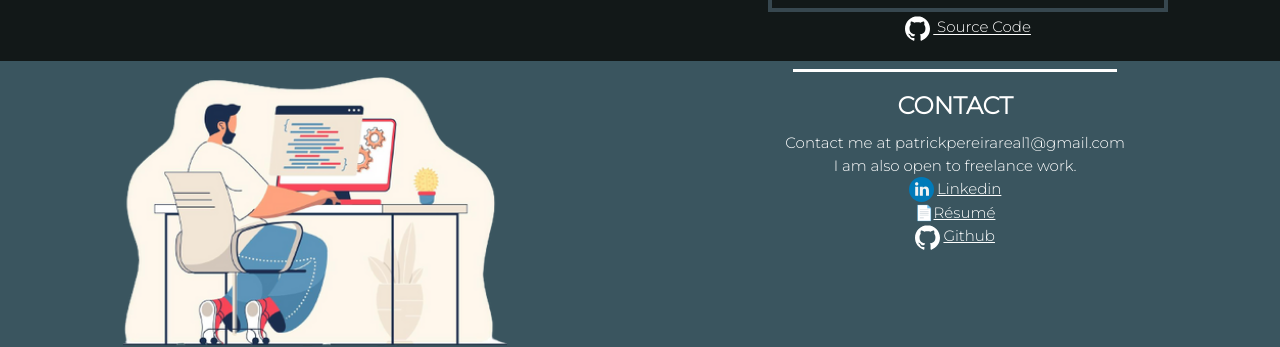
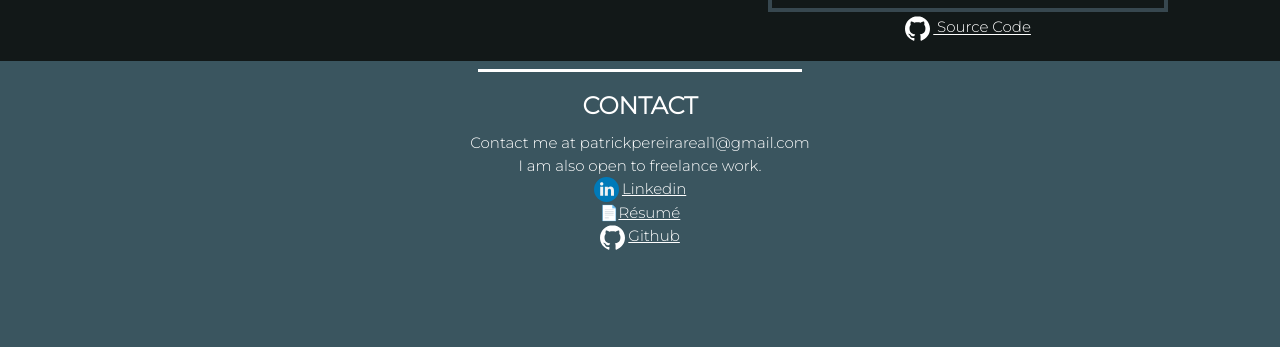
Before and after one commit to patrickReiis/Portfolio, a Vue app in the folder frontend/: page /#/home in a window 1280 px wide. Shown: the part 1938-2285 px from the top of the page. After the commit the page ends 2188 px from the top, so only its background shows below. Built offline with nearby package versions, Linux system fonts and the light colour scheme; grey boxes are pictures that could not be loaded; a web font is replaced by a local one.

Commit message:
refactor: remove useless illustration

```diff
--- a/frontend/src/Footer.vue
+++ b/frontend/src/Footer.vue
@@ -1,6 +1,4 @@
-<script setup lang="ts">
-import GuySit from "./GuySit.vue";
-</script>
+<script setup lang="ts"></script>
 
 <template>
   <footer class="footer-contact general-container">
@@ -75,6 +73,5 @@ import GuySit from "./GuySit.vue";
         </div>
       </div>
     </div>
-    <GuySit />
   </footer>
 </template>
```
